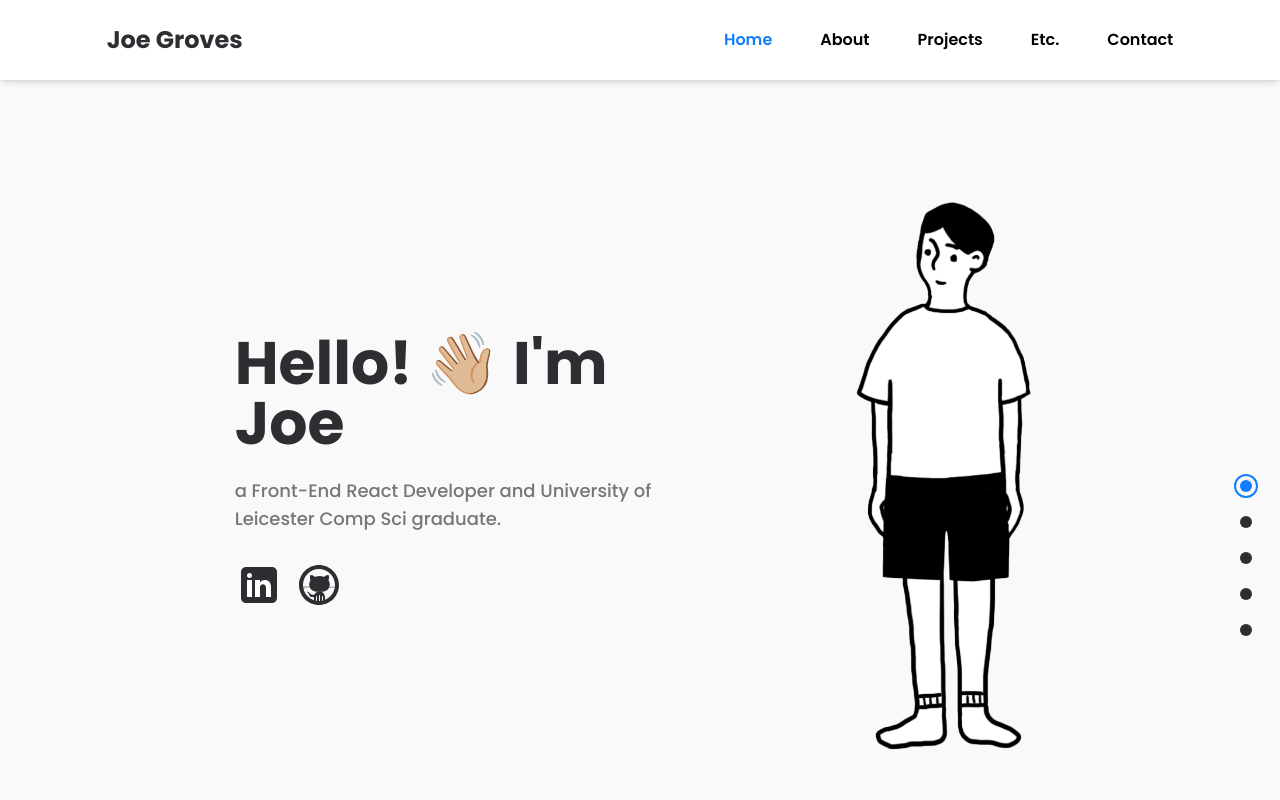
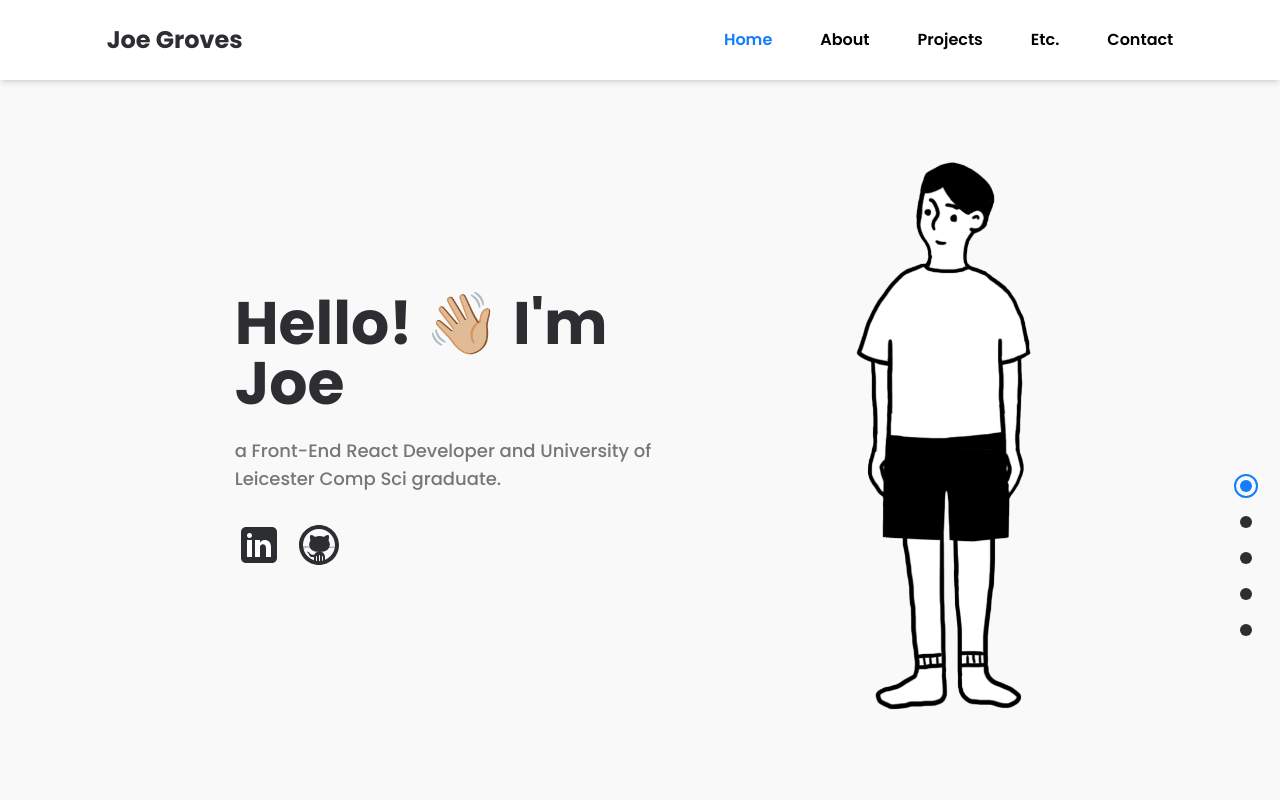
Before and after one commit to joeygroves/joeygroves.github.io, a React (Vite) app: page / in a window 1280 px wide. Shown: the top 800 px of the page. Built offline with nearby package versions, Linux system fonts and the light colour scheme.

Commit message:
removed overlapping padding-y from section tag in Hero.jsx

```diff
--- a/src/pages/Hero.jsx
+++ b/src/pages/Hero.jsx
@@ -6,7 +6,7 @@ const Hero = () => {
     const isAboveMediumScreens = useMediaQuery("(min-width: 1060px)");
 
     return (
-        <section id="home" className="md:flex md:justify-between md:items-center md:h-full gap-16 py-10">
+        <section id="home" className="md:flex md:justify-between md:items-center md:h-full gap-16 md:py-0 py-10">
             {/* IMAGE SECTION */}
             <div className="md:order-2 flex justify-center basis-2/5 z-10 mt-16 md:mt-32 md:mr-16">
                 {isAboveMediumScreens ? (
```
